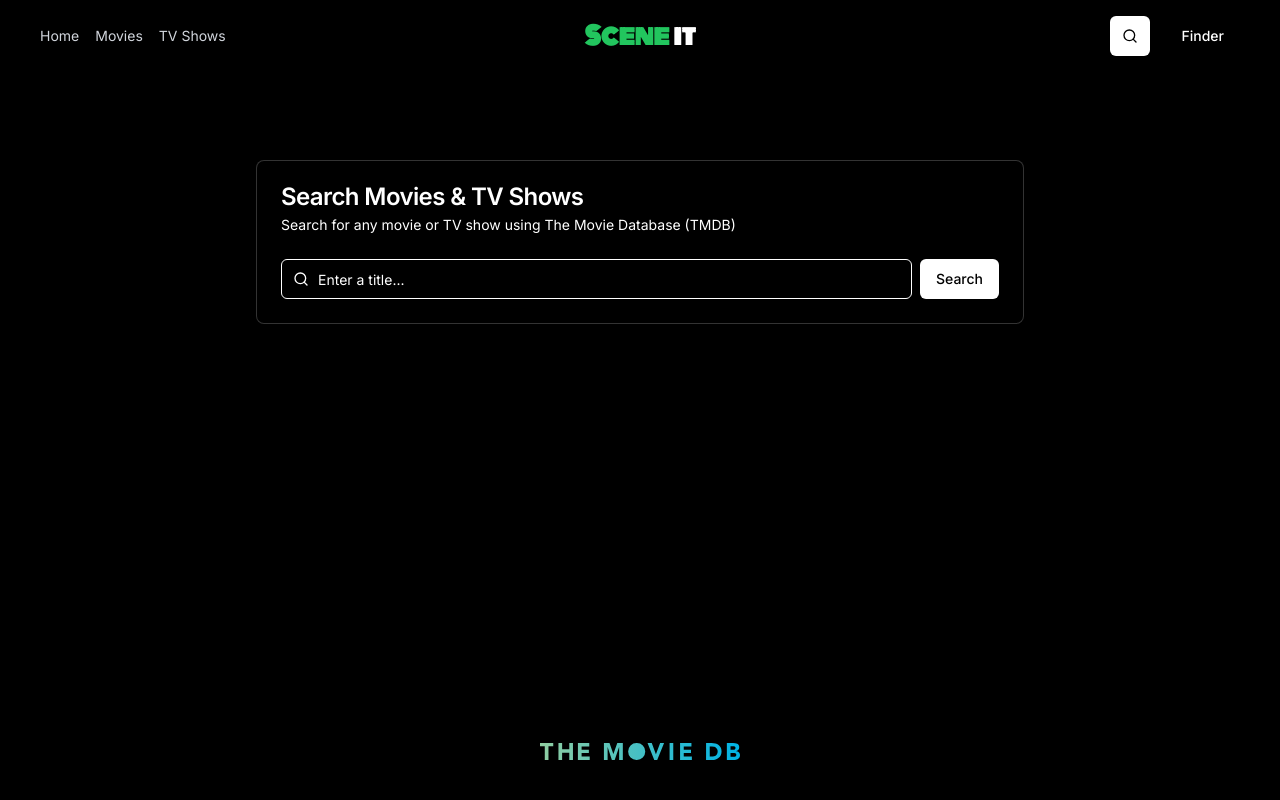
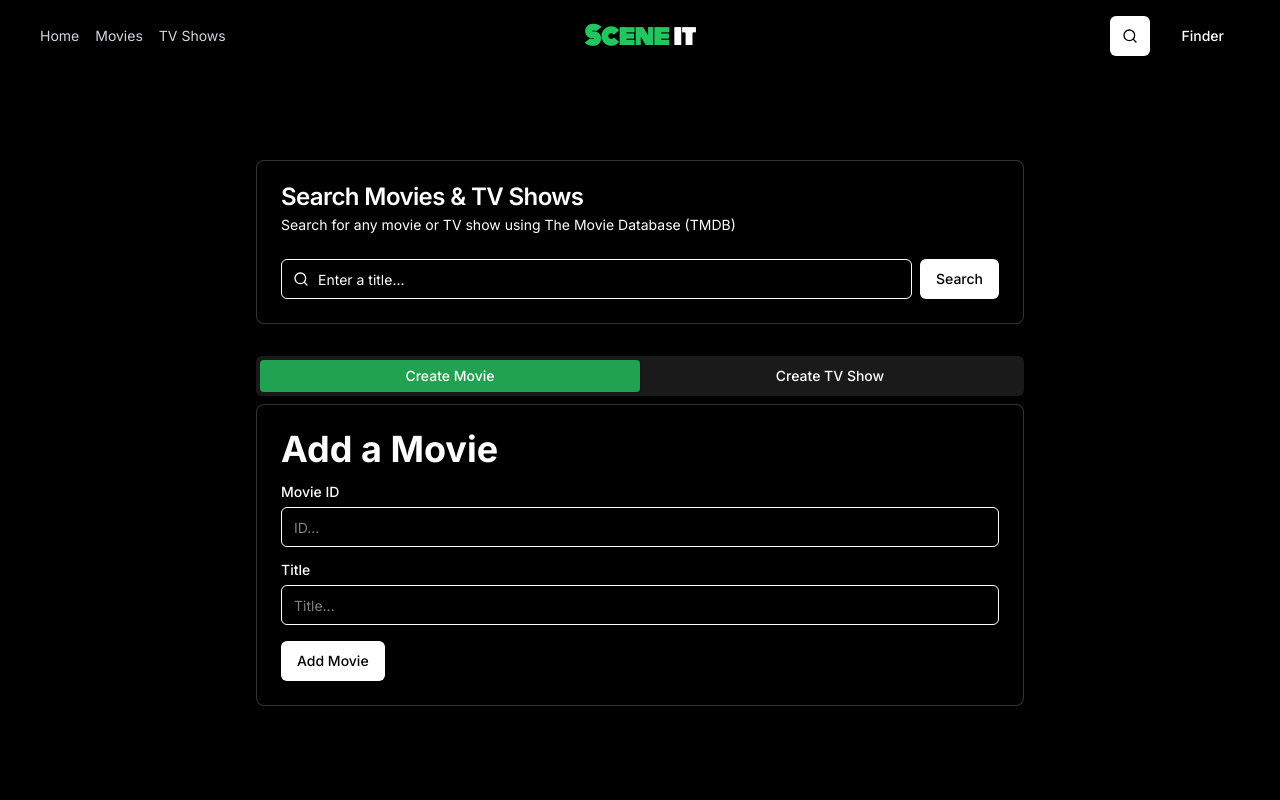
Before and after one commit to Cancey-Dejean/scene-it-payload, a Next.js app: page /browse in a window 1280 px wide. Shown: the top 800 px of the page. Built offline with nearby package versions, Linux system fonts and the light colour scheme; no server answers.

Commit message:
Added "Add Movie/TV" to browse page

```diff
--- a/package.json
+++ b/package.json
@@ -21,7 +21,9 @@
     "@payloadcms/next": "3.9.0",
     "@payloadcms/richtext-lexical": "3.9.0",
     "@payloadcms/storage-uploadthing": "^3.11.0",
+    "@radix-ui/react-label": "^2.1.1",
     "@radix-ui/react-slot": "^1.1.1",
+    "@radix-ui/react-tabs": "^1.1.2",
     "class-variance-authority": "^0.7.1",
     "clsx": "^2.1.1",
     "cross-env": "^7.0.3",
--- /dev/null
+++ b/src/app/(website)/browse/_components/CreateMovie.tsx
@@ -0,0 +1,64 @@
+'use client'
+import { Button } from '@/components/ui/button'
+import { Card } from '@/components/ui/card'
+import { Input } from '@/components/ui/input'
+import { Label } from '@/components/ui/label'
+import { useRouter } from 'next/navigation'
+
+import { useState } from 'react'
+
+export default function CreateMovie() {
+  const router = useRouter()
+  const [movieId, setMovieId] = useState('')
+  const [title, setTitle] = useState('')
+
+  const handleAddMovie = async () => {
+    console.log(movieId, title)
+
+    const response = await fetch('/api/movies', {
+      method: 'POST',
+      body: JSON.stringify({ movieId, title }),
+      headers: {
+        'Content-Type': 'application/json',
+      },
+    })
+
+    if (response.ok) {
+      const data = await response.json()
+      console.log(data)
+      router.push(`/movies`)
+    } else {
+      alert('Failed to add movie')
+    }
+  }
+
+  return (
+    <div className="flex flex-col gap-4 items-start">
+      <div className="flex flex-col gap-2 w-full">
+        <Label>Movie ID</Label>
+        <Input
+          placeholder="ID..."
+          value={movieId}
+          onChange={(e: React.ChangeEvent<HTMLInputElement>) => {
+            setMovieId(e.target.value)
+          }}
+          className="placeholder:text-white/50"
+        />
+      </div>
+      <div className="flex flex-col gap-2 w-full">
+        <Label>Title</Label>
+        <Input
+          placeholder="Title..."
+          value={title}
+          onChange={(e: React.ChangeEvent<HTMLInputElement>) => {
+            setTitle(e.target.value)
+          }}
+          className="placeholder:text-white/50"
+        />
+      </div>
+      <Button onClick={handleAddMovie} variant="secondary">
+        Add Movie
+      </Button>
+    </div>
+  )
+}
--- /dev/null
+++ b/src/app/(website)/browse/_components/CreateTvShow.tsx
@@ -0,0 +1,64 @@
+'use client'
+import { Button } from '@/components/ui/button'
+import { Input } from '@/components/ui/input'
+import { Label } from '@/components/ui/label'
+
+import { useRouter } from 'next/navigation'
+
+import { useState } from 'react'
+
+export default function CreateTvShow() {
+  const router = useRouter()
+  const [showId, setShowId] = useState('')
+  const [title, setTitle] = useState('')
+
+  const handleAddTvShow = async () => {
+    console.log(showId, title)
+
+    const response = await fetch('/api/tvShows', {
+      method: 'POST',
+      body: JSON.stringify({ showId, title }),
+      headers: {
+        'Content-Type': 'application/json',
+      },
+    })
+
+    if (response.ok) {
+      const data = await response.json()
+      console.log(data)
+      router.push(`/tv`)
+    } else {
+      alert('Failed to add tv show')
+    }
+  }
+
+  return (
+    <div className="flex flex-col gap-4 items-start ">
+      <div className="flex flex-col gap-2 w-full">
+        <Label>Show Title</Label>
+        <Input
+          placeholder="Title..."
+          value={title}
+          onChange={(e: React.ChangeEvent<HTMLInputElement>) => {
+            setTitle(e.target.value)
+          }}
+          className="placeholder:text-white/50"
+        />
+      </div>
+      <div className="flex flex-col gap-2 w-full">
+        <Label>Show ID</Label>
+        <Input
+          placeholder="ID..."
+          value={showId}
+          onChange={(e: React.ChangeEvent<HTMLInputElement>) => {
+            setShowId(e.target.value)
+          }}
+          className="placeholder:text-white/50"
+        />
+      </div>
+      <Button onClick={handleAddTvShow} variant="secondary">
+        Add Tv Show
+      </Button>
+    </div>
+  )
+}
--- a/src/app/(website)/browse/page.tsx
+++ b/src/app/(website)/browse/page.tsx
@@ -8,9 +8,13 @@ import SearchResults from './_components/SearchResults'
 import SearchBar from './_components/SearchBar'
 import { SearchResult, TMDBError } from '@/types'
 
+import { Label } from '@/components/ui/label'
+import { Tabs, TabsContent, TabsList, TabsTrigger } from '@/components/ui/tabs'
 import Container from '@/components/ui/container'
 import { searchTMDB } from '@/app/actions/tmdb'
 import { Spinner } from '@/components/ui/icons'
+import CreateMovie from './_components/CreateMovie'
+import CreateTvShow from './_components/CreateTvShow'
 
 export default function BrowsePage() {
   const [query, setQuery] = useState('')
@@ -75,6 +79,29 @@ export default function BrowsePage() {
           <div className="text-center text-muted-foreground">No results found</div>
         ) : null}
       </Container>
+
+      <Container className="text-white ">
+        <div className="mx-auto mb-8 max-w-3xl">
+          <Tabs defaultValue="movie" className="min-w-[400px] ">
+            <TabsList className="grid w-full grid-cols-2">
+              <TabsTrigger value="movie">Create Movie</TabsTrigger>
+              <TabsTrigger value="tv">Create TV Show</TabsTrigger>
+            </TabsList>
+            <TabsContent value="movie">
+              <Card className="p-6">
+                <h1 className="mb-4 text-4xl font-bold">Add a Movie</h1>
+                <CreateMovie />
+              </Card>
+            </TabsContent>
+            <TabsContent value="tv">
+              <Card className="p-6">
+                <h2 className="mb-4 text-4xl font-bold">Add a TV Show</h2>
+                <CreateTvShow />
+              </Card>
+            </TabsContent>
+          </Tabs>
+        </div>
+      </Container>
     </section>
   )
 }
--- a/src/collections/Movies.ts
+++ b/src/collections/Movies.ts
@@ -1,4 +1,5 @@
 import { isAdminFieldLevel } from '@/lib/access/isAdmin'
+import { isAdminOrEditor } from '@/lib/access/isAdminOrEditor'
 
 import type { CollectionConfig } from 'payload'
 
@@ -6,6 +7,9 @@ export const Movies: CollectionConfig = {
   slug: 'movies',
   admin: {
     useAsTitle: 'title',
+  },
+  access: {
+    create: isAdminOrEditor,
   },
   fields: [
     {
--- a/src/collections/TvShows.ts
+++ b/src/collections/TvShows.ts
@@ -1,4 +1,5 @@
 import { isAdminFieldLevel } from '@/lib/access/isAdmin'
+import { isAdminOrEditor } from '@/lib/access/isAdminOrEditor'
 
 import type { CollectionConfig } from 'payload'
 
@@ -6,6 +7,9 @@ export const TvShows: CollectionConfig = {
   slug: 'tvShows',
   admin: {
     useAsTitle: 'title',
+  },
+  access: {
+    create: isAdminOrEditor,
   },
   fields: [
     {
--- /dev/null
+++ b/src/components/ui/label.tsx
@@ -0,0 +1,26 @@
+"use client"
+
+import * as React from "react"
+import * as LabelPrimitive from "@radix-ui/react-label"
+import { cva, type VariantProps } from "class-variance-authority"
+
+import { cn } from "@/lib/utils"
+
+const labelVariants = cva(
+  "text-sm font-medium leading-none peer-disabled:cursor-not-allowed peer-disabled:opacity-70"
+)
+
+const Label = React.forwardRef<
+  React.ElementRef<typeof LabelPrimitive.Root>,
+  React.ComponentPropsWithoutRef<typeof LabelPrimitive.Root> &
+    VariantProps<typeof labelVariants>
+>(({ className, ...props }, ref) => (
+  <LabelPrimitive.Root
+    ref={ref}
+    className={cn(labelVariants(), className)}
+    {...props}
+  />
+))
+Label.displayName = LabelPrimitive.Root.displayName
+
+export { Label }
--- /dev/null
+++ b/src/components/ui/tabs.tsx
@@ -0,0 +1,55 @@
+'use client'
+
+import * as React from 'react'
+import * as TabsPrimitive from '@radix-ui/react-tabs'
+
+import { cn } from '@/lib/utils'
+
+const Tabs = TabsPrimitive.Root
+
+const TabsList = React.forwardRef<
+  React.ElementRef<typeof TabsPrimitive.List>,
+  React.ComponentPropsWithoutRef<typeof TabsPrimitive.List>
+>(({ className, ...props }, ref) => (
+  <TabsPrimitive.List
+    ref={ref}
+    className={cn(
+      'inline-flex h-10 items-center justify-center rounded-md bg-white/10 p-1 text-muted-foreground',
+      className,
+    )}
+    {...props}
+  />
+))
+TabsList.displayName = TabsPrimitive.List.displayName
+
+const TabsTrigger = React.forwardRef<
+  React.ElementRef<typeof TabsPrimitive.Trigger>,
+  React.ComponentPropsWithoutRef<typeof TabsPrimitive.Trigger>
+>(({ className, ...props }, ref) => (
+  <TabsPrimitive.Trigger
+    ref={ref}
+    className={cn(
+      'inline-flex items-center justify-center whitespace-nowrap rounded-sm px-3 py-1.5 text-sm font-medium ring-offset-background transition-all focus-visible:outline-none focus-visible:ring-2 focus-visible:ring-ring focus-visible:ring-offset-2 disabled:pointer-events-none disabled:opacity-50 data-[state=active]:bg-brand/80 data-[state=active]:text-foreground data-[state=active]:shadow-sm',
+      className,
+    )}
+    {...props}
+  />
+))
+TabsTrigger.displayName = TabsPrimitive.Trigger.displayName
+
+const TabsContent = React.forwardRef<
+  React.ElementRef<typeof TabsPrimitive.Content>,
+  React.ComponentPropsWithoutRef<typeof TabsPrimitive.Content>
+>(({ className, ...props }, ref) => (
+  <TabsPrimitive.Content
+    ref={ref}
+    className={cn(
+      'mt-2 ring-offset-background focus-visible:outline-none focus-visible:ring-2 focus-visible:ring-ring focus-visible:ring-offset-2',
+      className,
+    )}
+    {...props}
+  />
+))
+TabsContent.displayName = TabsPrimitive.Content.displayName
+
+export { Tabs, TabsList, TabsTrigger, TabsContent }
```
Also changed, not shown: 1 other file (tests, documents, lock files or other folders).
